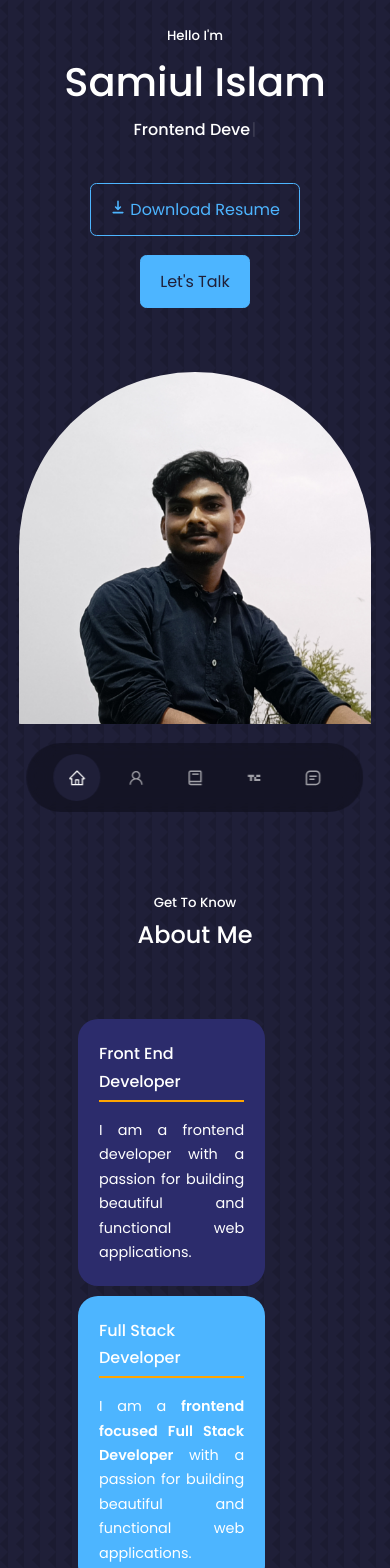
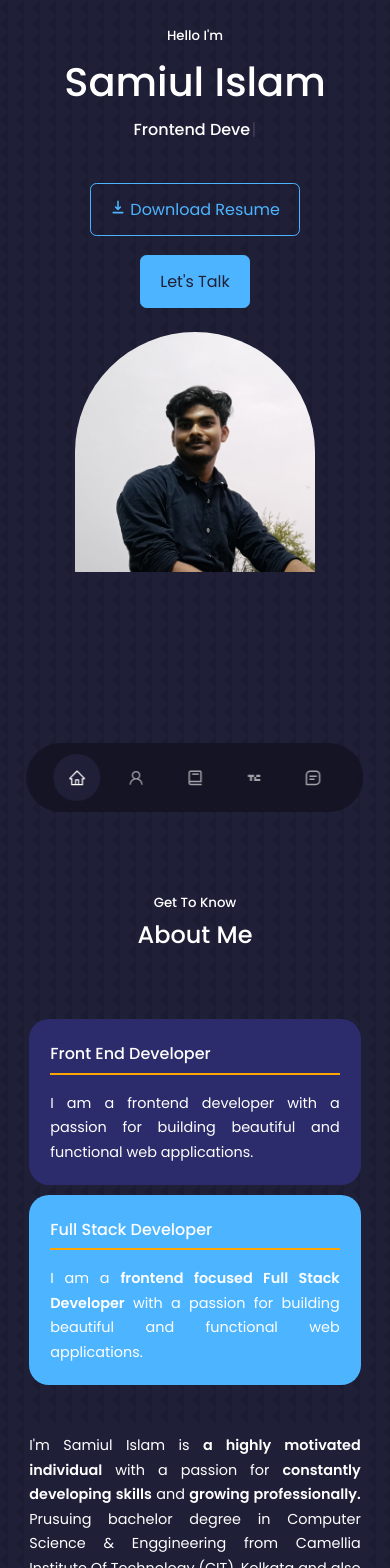
Before and after one commit to softsamiul/react-portfolio, a React (Create React App) app: page / in a window 390 px wide. Shown: the top 1568 px of the page. Built offline with nearby package versions, Linux system fonts and the light colour scheme.

Commit message:
header img section updated

```diff
--- a/src/components/About/About.css
+++ b/src/components/About/About.css
@@ -82,6 +82,9 @@
 /* ------------Media Queries (Small Screen) ------------*/
 
 @media screen and (max-width: 600px) {
+    .about__container {
+        width: 85%;
+    }
     .about__box__container{
         grid-template-columns: repeat(1, 1fr);
     }
@@ -92,4 +95,7 @@
     .about__me_right > p {
         margin: 1.5rem 0;
     }
+    .single_about_box{
+        width: 100%;
+    }
 }
--- a/src/components/Experience/Experience.css
+++ b/src/components/Experience/Experience.css
@@ -150,7 +150,9 @@
 .itern__tag{
     color: var(--color-primary);
 }
-
+.worded__tech__stack{
+    color: var(--color-primary);
+}
 
 
 /* ------------Media Queries (Medium Screen) ------------*/
--- a/src/components/Experience/Experience.jsx
+++ b/src/components/Experience/Experience.jsx
@@ -209,7 +209,7 @@ const Experience = () => {
             <h2 className="job__title"> <small className="itern__tag">Intern</small> Software Engineer</h2>
             <h6 className="company__name"> <a href="https://www.mordorintelligence.com/" target="_blank">Mordor Intelligence</a></h6>
             <p className="job__description">
-              I joined <strong>Mordor Intelligence</strong> as a <strong>Intern Software Engineer.</strong> I worked as in intern for 3 month and gain lot of tools and technolories. Beside this a learn how to wrok in production, I think this was the best thing I learn from there.
+              I joined <strong>Mordor Intelligence</strong> as an <strong>Intern Software Engineer.</strong>Worked on - <span className="worded__tech__stack">"JavaScript, React, Next.js, ExpressJS, EJS, Ant Design, Material UI, Styled Component and many more..."</span>
             </p>
           </div>
         </div>
--- a/src/components/Header/Header.css
+++ b/src/components/Header/Header.css
@@ -106,4 +106,10 @@ header{
         justify-content: center;
         align-items: center;
     }
+    .hero{
+        margin: 0 auto;
+        margin-top: 1.5rem;
+        width: 15rem;
+        left: calc(50% - 7.5rem);
+    }
 }
```
